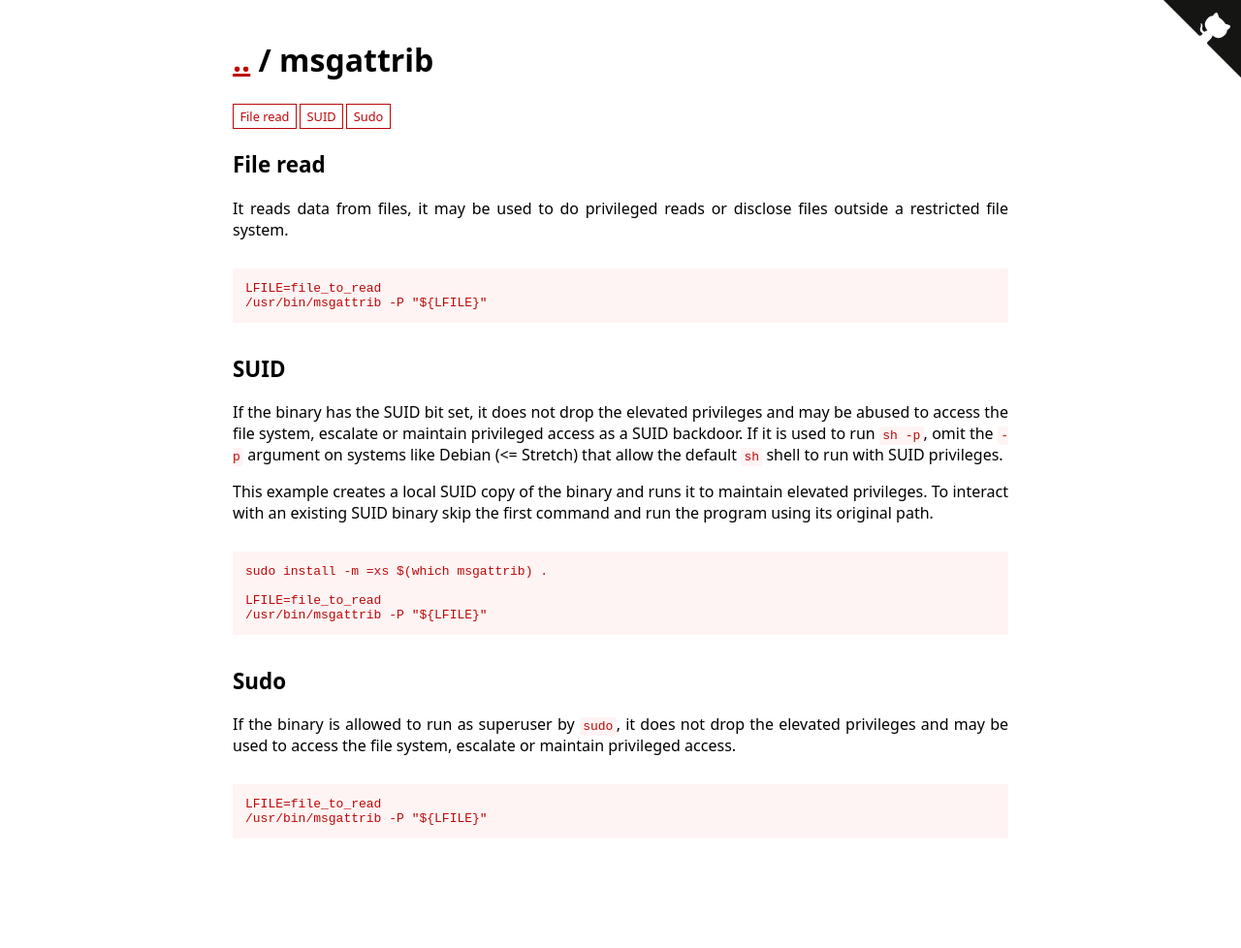
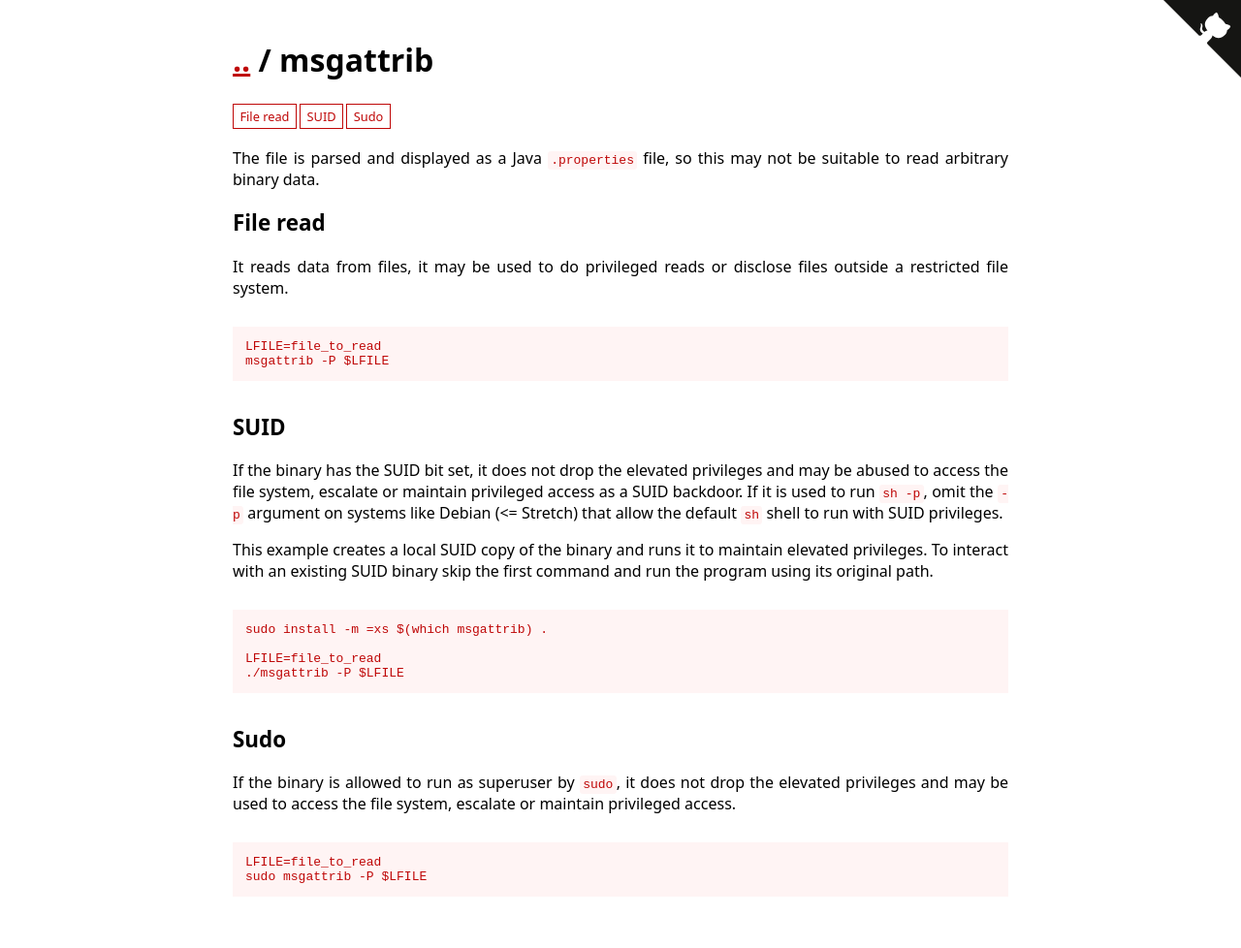
Before and after one commit to GTFOBins/GTFOBins.github.io, a Jekyll site: the page built from _gtfobins/msgattrib.md, in a window 1280 px wide. Shown: the whole page at 97% size. Built offline with Jekyll 4.4.1, drawn with Linux system fonts in a browser that asks for light colours; before the commit the page ends 918 px from its top, so only the background shows below that.

Commit message:
Fix and add description

```diff
--- a/_gtfobins/msgattrib.md
+++ b/_gtfobins/msgattrib.md
@@ -1,15 +1,16 @@
 ---
+description: The file is parsed and displayed as a Java `.properties` file, so this may not be suitable to read arbitrary binary data.
 functions:
   file-read:
     - code: |
         LFILE=file_to_read
-        /usr/bin/msgattrib -P "${LFILE}"
+        msgattrib -P $LFILE
   sudo:
     - code: |
         LFILE=file_to_read
-        /usr/bin/msgattrib -P "${LFILE}"
+        sudo msgattrib -P $LFILE
   suid:
     - code: |
         LFILE=file_to_read
-        /usr/bin/msgattrib -P "${LFILE}"
+        ./msgattrib -P $LFILE
 ---
```
